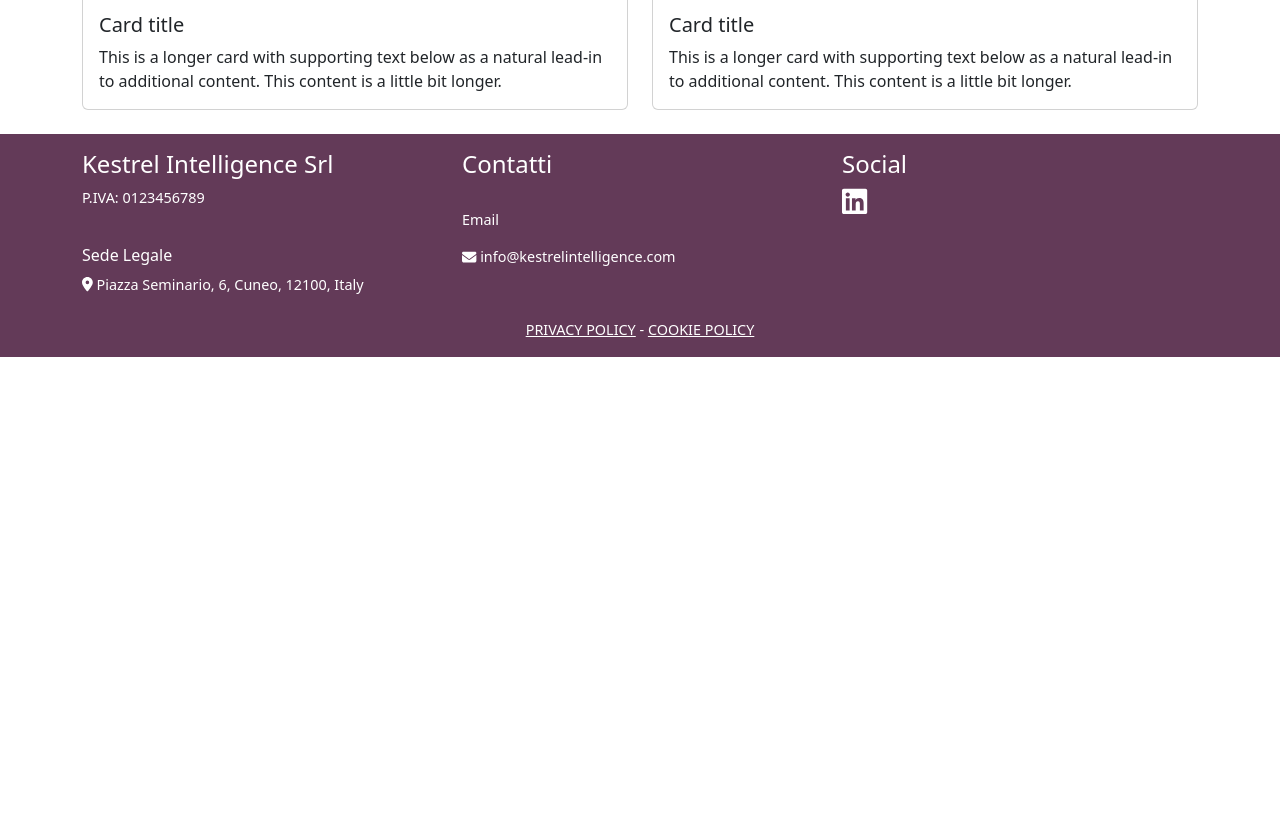
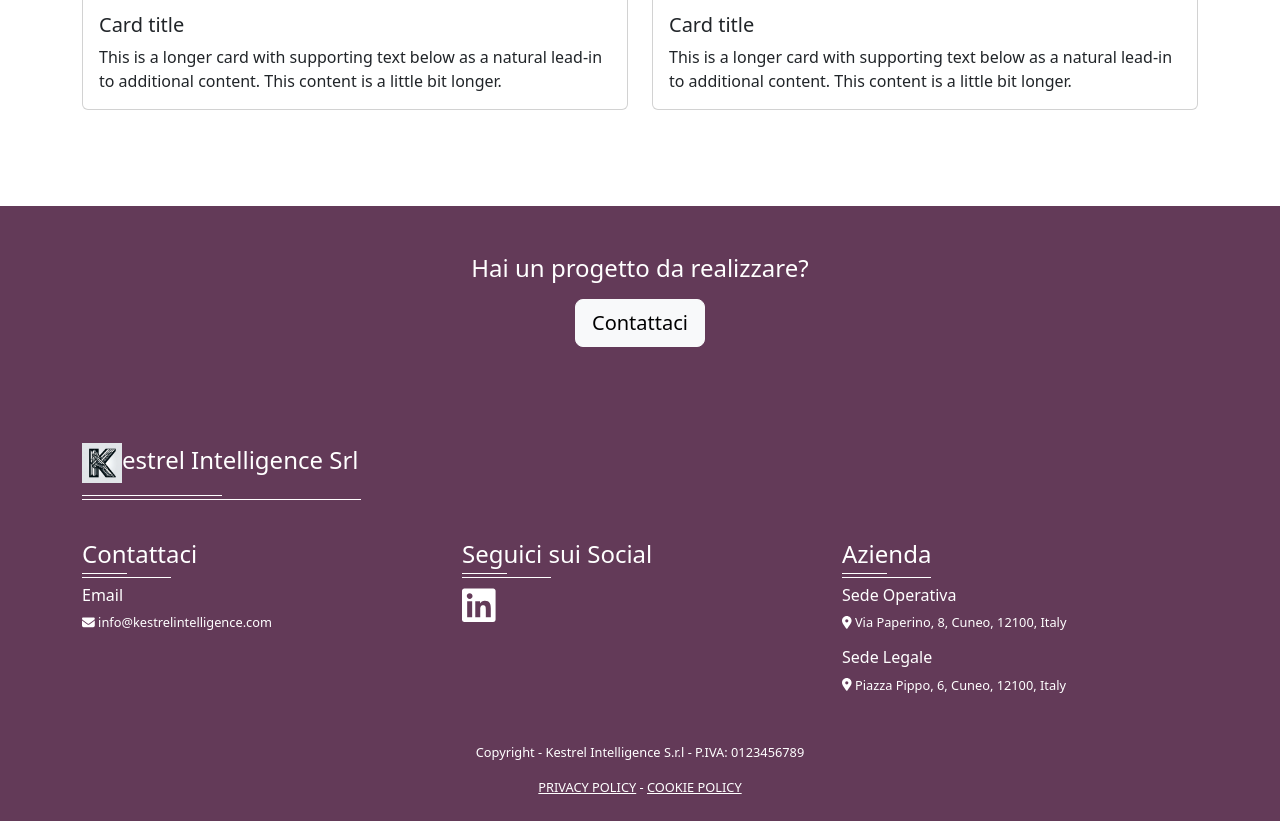
Before and after one commit to ClaudioFilippo/kestrel-website, a React (Create React App) app: page / in a window 1280 px wide. Shown: the part 1920-2741 px from the top of the page. Before the commit the page ends 2277 px from the top, so only its background shows below. Built offline with nearby package versions, Linux system fonts and the light colour scheme; a web font is replaced by a local one.

Commit message:
added contact form

```diff
--- a/package.json
+++ b/package.json
@@ -4,6 +4,7 @@
   "version": "0.1.0",
   "private": true,
   "dependencies": {
+    "@emailjs/browser": "^4.1.0",
     "@fortawesome/fontawesome-svg-core": "^6.5.1",
     "@fortawesome/free-brands-svg-icons": "^6.5.1",
     "@fortawesome/free-solid-svg-icons": "^6.5.1",
@@ -17,7 +18,7 @@
     "react-bootstrap": "^2.10.1",
     "react-dom": "^18.2.0",
     "react-router-dom": "^6.22.0",
-    "react-scripts": "5.0.1",
+    "react-scripts": "^5.0.1",
     "web-vitals": "^2.1.4"
   },
   "scripts": {
--- /dev/null
+++ b/src/pages/components/contact-footer/contact-footer.css
@@ -0,0 +1,4 @@
+.contact-footer-css {
+    background-color: #633a58;
+    color: #fff;
+  }
--- /dev/null
+++ b/src/pages/components/contact-footer/contact-footer.js
@@ -0,0 +1,35 @@
+import React from 'react';
+import { NavLink } from "react-router-dom"
+
+import { Container, Row, Col, Button } from "react-bootstrap";
+
+
+import './contact-footer.css'
+
+function MyContactFooter() {
+
+    return(
+
+        <div className='contact-footer-css'>
+
+            <Row className='mt-5'></Row>
+            <Row className='mt-5'></Row>
+
+            <Container>
+                <Row>
+                    <Col className='text-center'>
+                        <h4 className='mb-3'>Hai un progetto da realizzare?</h4>
+                        <Button as={NavLink} to='/contatti' variant="light" size="lg">Contattaci</Button>
+                    </Col>
+
+                </Row>
+            </Container>
+
+            <Row className='mt-5'></Row>
+        </div>
+
+    );
+
+}
+
+export default MyContactFooter;
--- a/src/pages/components/footer/myfooter.css
+++ b/src/pages/components/footer/myfooter.css
@@ -1,6 +1,6 @@
 @media screen and (min-width: 601px) {
   .text-dimension {
-	font-size: 0.9em;
+	font-size: 0.8em;
   }
 
 }
@@ -20,3 +20,20 @@
 .documents-link {
   color: #fff;
 }
+
+
+.widget-separator {
+  background: #ffffff;
+  position: relative;
+  height: 1px;
+  width: 25%;
+}
+
+.widget-separator::after {
+  background: inherit;
+  content: "";
+  height: inherit;
+  position: absolute;
+  top: -4px;
+  width: 50%;
+}
--- a/src/pages/components/footer/myfooter.js
+++ b/src/pages/components/footer/myfooter.js
@@ -2,38 +2,58 @@ import React from 'react';
 
 import { Container, Row, Col } from "react-bootstrap";
 
-import { FontAwesomeIcon } from '@fortawesome/react-fontawesome'
-import { faLocationDot, faEnvelope} from '@fortawesome/free-solid-svg-icons'
-import { faLinkedin } from '@fortawesome/free-brands-svg-icons'
+import { FontAwesomeIcon } from '@fortawesome/react-fontawesome';
+import { faLocationDot, faEnvelope} from '@fortawesome/free-solid-svg-icons';
+import { faLinkedin } from '@fortawesome/free-brands-svg-icons';
 
-import './myfooter.css'
+import logo from "../../../images/logo.jpg";
+
+import './myfooter.css';
 
 function MyFooter() {
 
     return(
-
         <div className='text-dimension footer-css'>
             <Container>
-                <Row className='mt-4'>
-                    <Col md={4} className='mt-3 mb-4'>
-                        <h4>Kestrel Intelligence Srl</h4>
-                        <p>P.IVA: 0123456789</p>
-                        <br/>
-                        <h6 strong>Sede Legale</h6>
-                        <FontAwesomeIcon icon={faLocationDot} /> Piazza Seminario, 6, Cuneo, 12100, Italy
-                    </Col>
-                    <Col md={4} className='mt-3 mb-4'>
-                        <h4>Contatti</h4>
-                        <br/>
-                        <p>Email</p>
-                        <FontAwesomeIcon icon={faEnvelope} /> info@kestrelintelligence.com
-                    </Col>
-                    <Col md={3} className='mt-3 mb-4'>
-                        <h4>Social</h4>
-                        <a href="/"><FontAwesomeIcon icon={faLinkedin} size="2x" className='documents-link'/></a>
+
+                <Row>
+                    <Col className='mt-5'>
+                        <h4><img src={logo} width="40rem" alt=""></img>estrel Intelligence Srl</h4>
+                        <div className='mt-3 widget-separator'></div>
                     </Col>
                 </Row>
 
+
+                <Row className='mt-4'>
+                    <Col md={4} className='mt-3 mb-4'>
+                        <h4>Contattaci</h4>
+                        <div className='mt-2 mb-2 widget-separator'/>
+                        <h6>Email</h6>
+                        <p><FontAwesomeIcon icon={faEnvelope} /> info@kestrelintelligence.com </p>
+                    </Col>
+                    <Col md={4} className='mt-3 mb-4'>
+                        <h4>Seguici sui Social</h4>
+                        <div className='mt-2 mb-2 widget-separator'/>
+                        <a href="/"><FontAwesomeIcon icon={faLinkedin} size="3x" className='documents-link'/></a>
+                    </Col>
+                    <Col md={4} className='mt-3 mb-4'>
+                        <h4>Azienda</h4>
+                        <div className='mt-2 mb-2 widget-separator'/>
+                        <h6>Sede Operativa</h6>
+                        <p><FontAwesomeIcon icon={faLocationDot} /> Via Paperino, 8, Cuneo, 12100, Italy</p>
+                        <h6>Sede Legale</h6>
+                        <p><FontAwesomeIcon icon={faLocationDot} /> Piazza Pippo, 6, Cuneo, 12100, Italy</p>
+                    </Col>
+                </Row>
+
+                <Row className='mt-2'></Row>
+
+
+                <Row>
+                    <Col className='text-center'>
+                        <p>Copyright - Kestrel Intelligence S.r.l - P.IVA: 0123456789</p>
+                    </Col>
+                </Row>
 
                 <Row>
                     <Col className='text-center'>
@@ -41,11 +61,10 @@ function MyFooter() {
                     </Col>
                 </Row>
 
+                <Row className='mt-2'></Row>
 
             </Container>
         </div>
-
-
     )
 
 }
--- /dev/null
+++ b/src/pages/contatti/contatti.css
@@ -0,0 +1,9 @@
+.background-contatti {
+    background-color: #742559;
+    color: #fff;
+}
+
+.stack-style {
+    border: 10px solid rgba(0, 0, 0, 0.05);
+    padding: 2%;
+}
--- a/src/pages/contatti/contatti.js
+++ b/src/pages/contatti/contatti.js
@@ -1,10 +1,185 @@
-import React from 'react';
+import React, { useRef, useState } from 'react';
 
+import { Container, Form, Button, Toast, Row, Col, Stack} from "react-bootstrap";
+import emailjs from '@emailjs/browser';
+
+import { FontAwesomeIcon } from '@fortawesome/react-fontawesome';
+import { faEnvelope, faDownLong} from '@fortawesome/free-solid-svg-icons';
+
+import MyFooter from '../components/footer/myfooter';
+
+import './contatti.css';
 
 
 function Contatti() {
+
+  const form = useRef();
+
+  const [showModal,setShowModal] = useState(false);
+
+  const [formValues, setFormValues] = useState({
+    mittente: "",
+    azienda: "",
+    email: "",
+    messaggio: "",
+    checkbox: false
+  });
+
+  const [records, setRecords] = useState([]);
+
+  const sendEmail = (e) => {
+
+      const serviceId = "service_3ukkxjr";
+      const templateId = "template_ss6myg9";
+      const publicKey = "RI4JxwUcoDQK46rD_"
+
+      e.preventDefault();
+
+      try {
+        emailjs.init(publicKey);
+        emailjs.sendForm(serviceId, templateId, form.current).then(
+          (result) => {
+            console.log('SUCCESS...', result.text);
+            setShowModal(true);
+          },
+          (error) => {
+            console.log('FAILED...', error.text);
+          },
+        );
+        console.log('inviata mail')
+
+        setRecords([...records, formValues]);
+
+        setFormValues({
+          mittente: "",
+          azienda: "",
+          email: "",
+          messaggio: "",
+          checkbox: false
+        });
+
+      }
+      catch (error) {
+        console.log(error);
+      }
+
+  };
+
+
   return (
-      <p>CONTATTI</p>
+
+    <div>
+
+        <div className='background-contatti text-center'>
+
+            <Row className='mb-5'></Row>
+
+            <h4 className='mb-5'>Siamo entusiasti di contribuire al tuo prossimo progetto</h4>
+
+            <h6 className='mt-5 mb-5'>Comincia ora a trasformare il tuo modo di lavorare</h6>
+
+            <p className='mt-5 mb-5'>Se desideri esplorare le nostre proposte o vuoi valutare come possiamo ottimizzare il tuo business, non esitare a contattarci. Siamo qui per te.</p>
+
+            <Row className='mb-5'></Row>
+
+        </div>
+
+      <Container className='mb-5'>
+
+        <h4 className='mt-5 text-center '>Contattaci al seguente indirizzo email:</h4>
+
+        <h6 className='mt-3 mb-5 text-center '><FontAwesomeIcon icon={faEnvelope} />info@kestrelintelligence.com</h6>
+
+        <h4 className='mt-5 mb-3 text-center '>O riempi il seguente form:</h4>
+
+        <div className='text-center'><FontAwesomeIcon icon={faDownLong} size='2xl' className='mb-3'/></div>
+
+
+        <Stack gap={2} className="col-md-6 mx-auto stack-style">
+          <Form ref={form} onSubmit={sendEmail}>
+
+            <Form.Group className="mb-3" controlId="formGroupName">
+              <Form.Label>Nome e cognome *</Form.Label>
+              <Form.Control
+                  required
+                  name='mittente'
+                  placeholder="Inserisci nominativo"
+                  value={formValues.mittente}
+                  onChange={(e) => setFormValues({ ...formValues, mittente: e.target.value }) }
+                />
+            </Form.Group>
+
+            <Form.Group className="mb-3" controlId="formGroupCompany">
+              <Form.Label>Azienda *</Form.Label>
+              <Form.Control
+                  required
+                  name='azienda'
+                  placeholder="Inserisci azienda"
+                  value={formValues.azienda}
+                  onChange={(e) => setFormValues({ ...formValues, azienda: e.target.value }) }
+              />
+            </Form.Group>
+
+            <Form.Group className="mb-3" controlId="formGroupMail">
+              <Form.Label>Email *</Form.Label>
+              <Form.Control
+                  required
+                  name='email'
+                  type="email"
+                  placeholder="Inserisci email"
+                  value={formValues.email}
+                  onChange={(e) => setFormValues({ ...formValues, email: e.target.value }) }
+              />
+            </Form.Group>
+
+            <Form.Group className="mb-3" controlId="formGroupTextAreaRequest">
+              <Form.Label>Richiesta</Form.Label>
+              <Form.Control
+                  name='messaggio'
+                  as="textarea"
+                  rows={4}
+                  value={formValues.messaggio}
+                  onChange={(e) => setFormValues({ ...formValues, messaggio: e.target.value }) }
+              />
+            </Form.Group>
+
+            <Form.Group className="mb-3" id="formGridCheckbox">
+              <Form.Label>Accettazione Privacy *</Form.Label>
+              <Form.Check
+                required
+                type="checkbox"
+                checked={formValues.checkbox}
+                onChange={(e) => setFormValues({ ...formValues, checkbox: e.target.value }) }
+                label="Acconsento al trattamento dei miei dati personali ai sensi dell'articolo 13 del Regolamento (UE) 2016/679 e alla ricezione di informazioni commerciali. Leggi la normativa." />
+            </Form.Group>
+
+
+            <Button variant="primary" type="submit"> INVIA RICHIESTA </Button>
+
+          </Form>
+
+          </Stack>
+
+          {showModal && (
+            <Stack gap={2} className="col-md-6 mx-auto mt-5 mb-5">
+              <Toast bg='success' onClose={() => setShowModal(false)} className='text-center'>
+                <Toast.Header>
+                  <strong className="me-auto">Messaggio inviato correttamente</strong>
+                </Toast.Header>
+                <Toast.Body className='text-white'>La ricontatteremo quanto prima. Grazie!</Toast.Body>
+              </Toast>
+            </Stack>
+          )
+
+      }
+
+
+      </Container>
+
+
+      <MyFooter></MyFooter>
+
+    </div>
 
   );
 }
--- a/src/pages/home/home.js
+++ b/src/pages/home/home.js
@@ -4,6 +4,7 @@ import {Image, Container, Row, Col, Card } from 'react-bootstrap';
 
 import HomePageWallpaper from "../../images/homepage_wallpaper.jpeg"
 
+import MyContactFooter from '../components/contact-footer/contact-footer'
 import MyFooter from '../components/footer/myfooter';
 
 function FluidExample() {
@@ -66,6 +67,10 @@ function HomePage() {
 
         </Container>
 
+        <Row className='mt-5'></Row>
+
+        <MyContactFooter></MyContactFooter>
+
         <MyFooter></MyFooter>
 
       </div>
```
Also changed, not shown: 1 other file (tests, documents, lock files or other folders).
